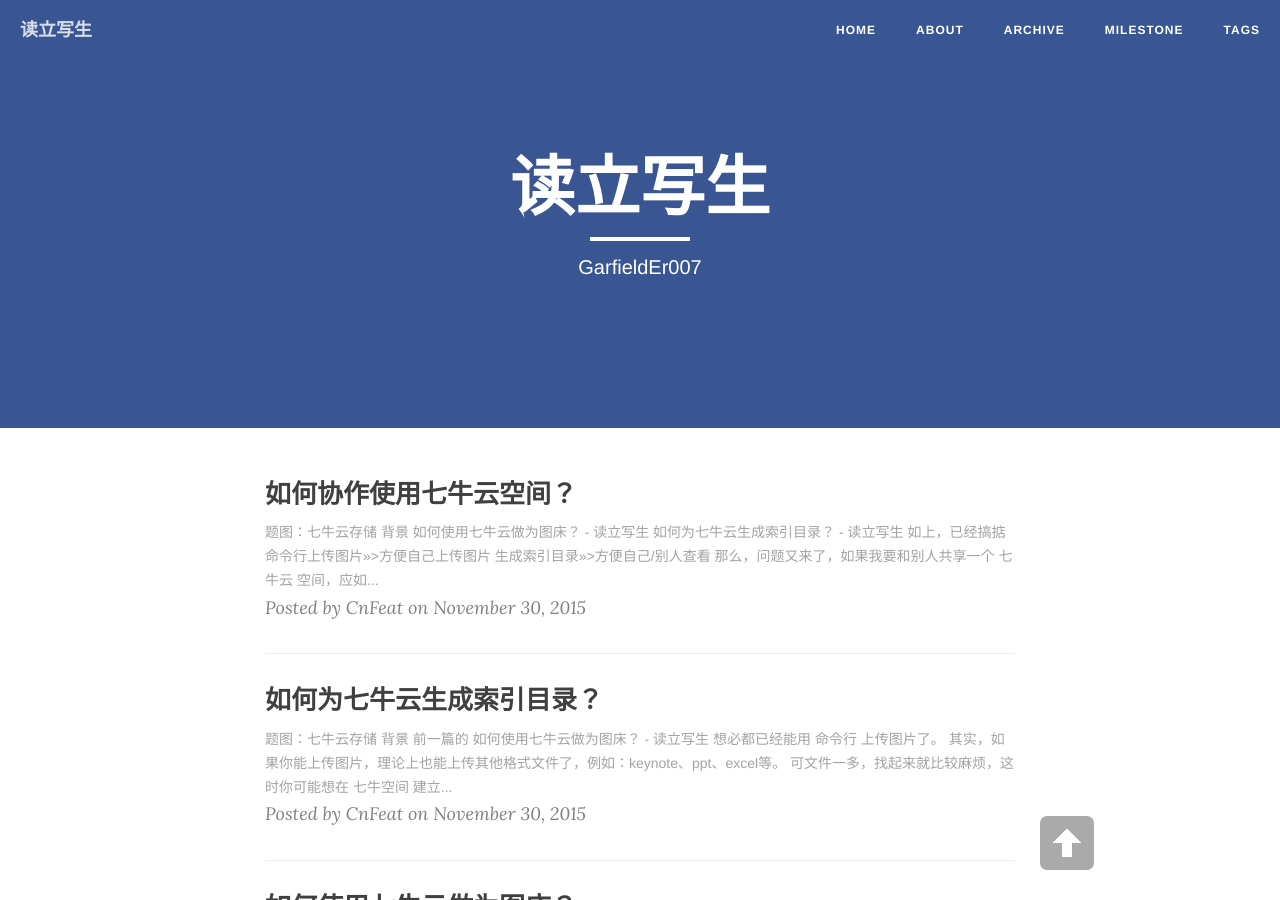
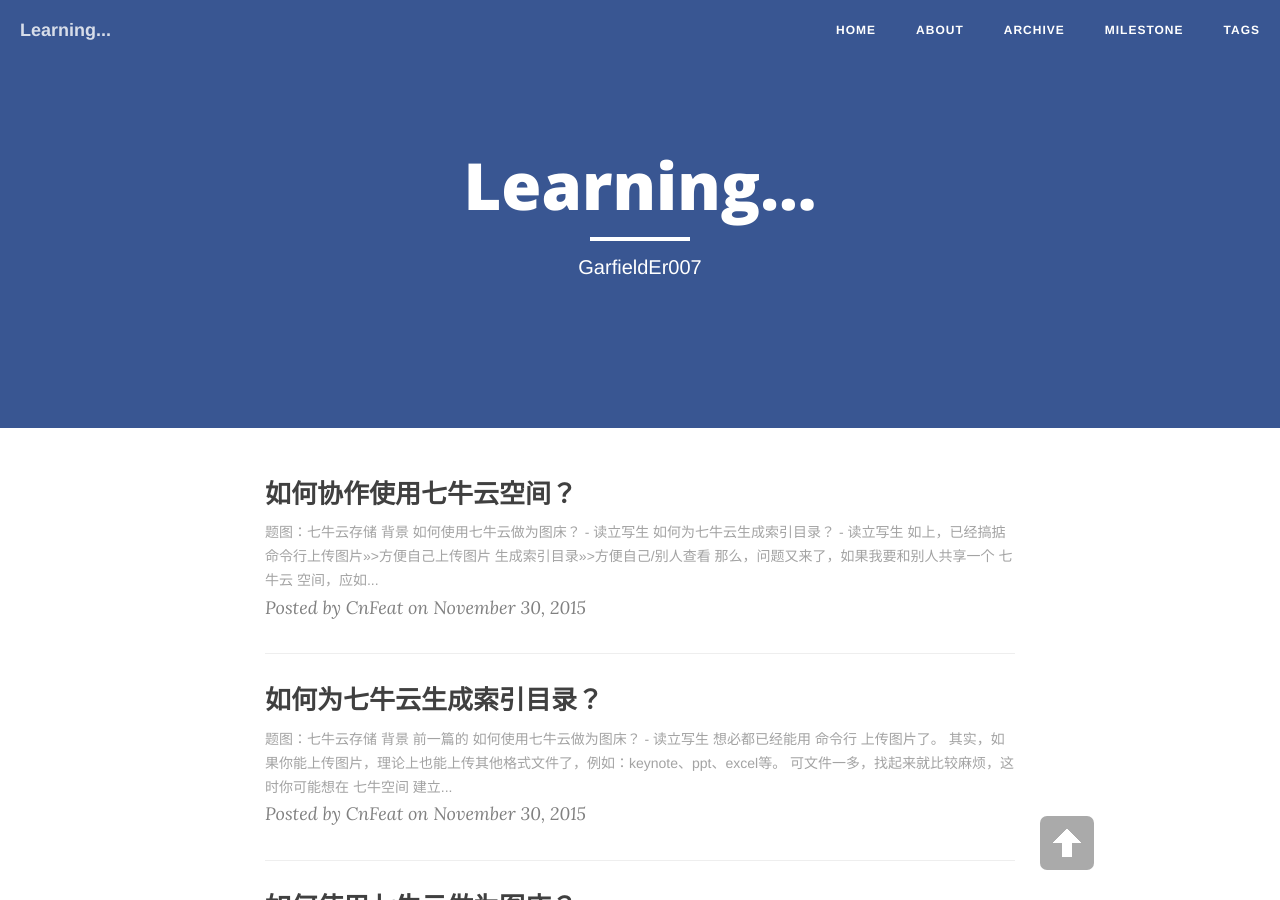
Before and after one commit to GarfieldEr007/garfielder007.github.io, a Jekyll site: the page built from index.html, in a window 1280 px wide and 900 px high. Built offline with Jekyll 4.4.1, drawn with Linux system fonts in a browser that asks for light colours; nearby versions of some CDN libraries; the list of posts is cut into pages by our own code.

Commit message:
change title

```diff
--- a/_config.yml
+++ b/_config.yml
@@ -1,5 +1,5 @@
 # Site settings
-title: 读立写生
+title: Learning...
 header-img: "img/facebook.jpg"
 tagline: "cn"
 description: "陈素封|读而立·写而生"
```
